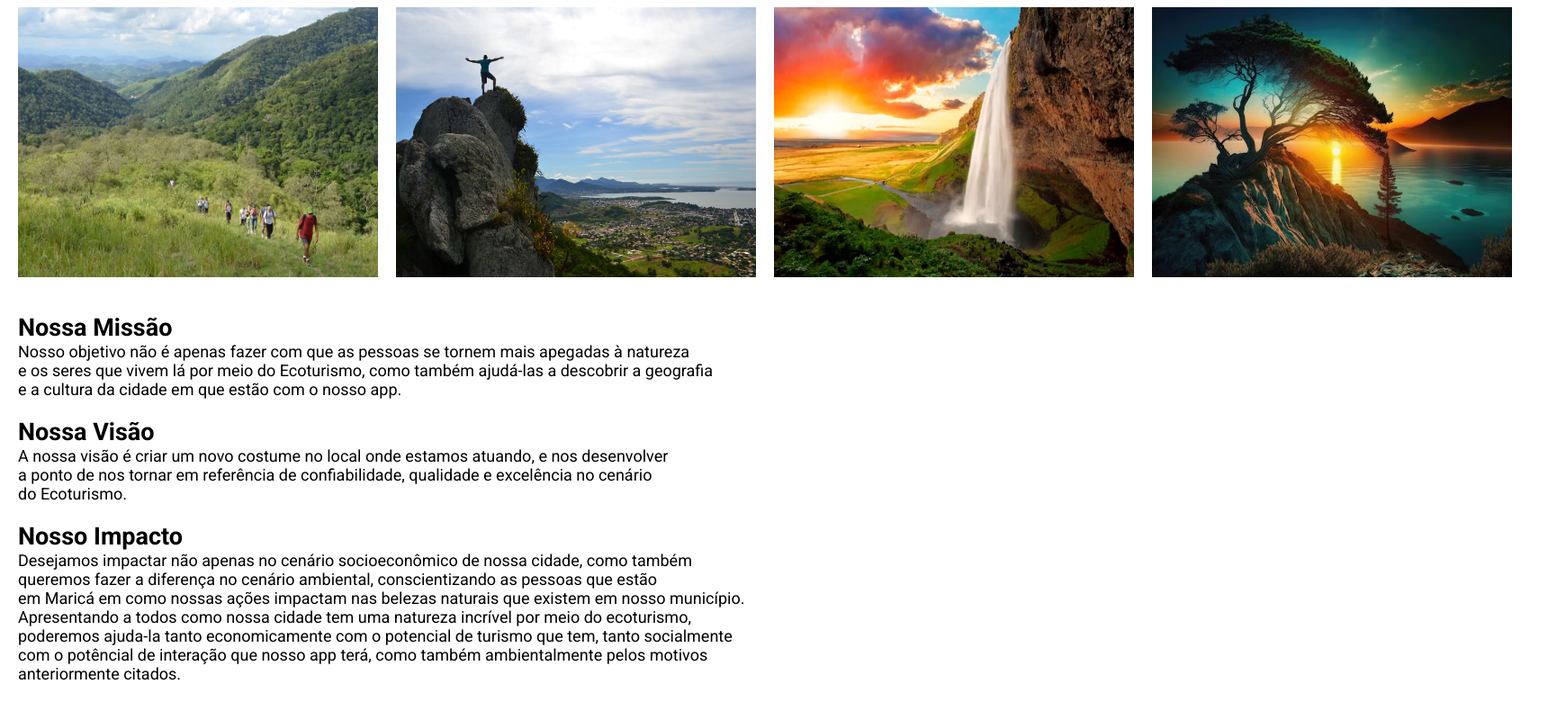
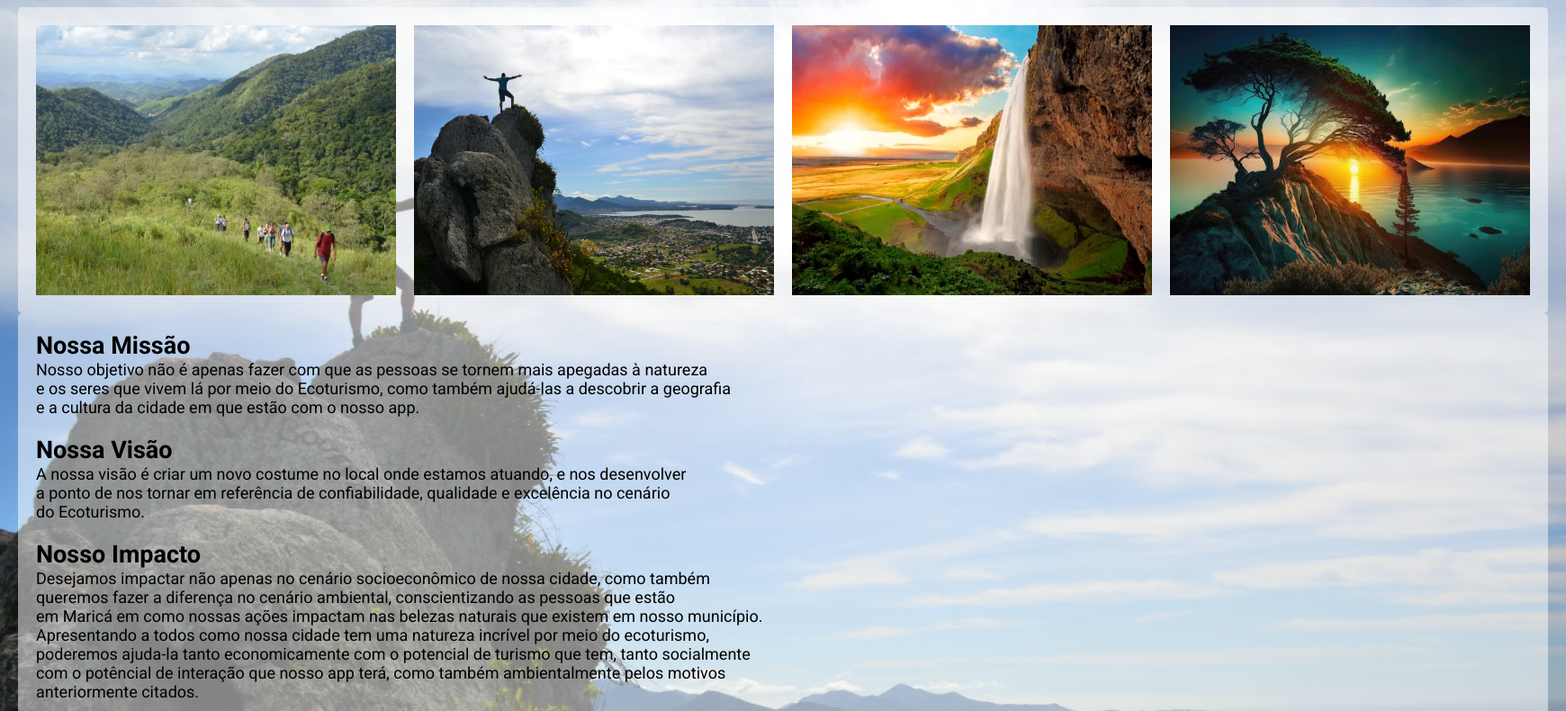
Before and after one commit to aksaraymalaklisi/projpage-prot, a plain HTML site: page index.html in a window 1280 px wide. Shown: the part 133-923 px from the top of the page at 90% size, 1740 px wide, since content can reach past the window. Drawn offline with Linux system fonts and the light colour scheme.

Commit message:
Corrigindo main

```diff
--- a/style.css
+++ b/style.css
@@ -141,6 +141,13 @@ hr{
     margin-top: 5px;
 }
 
+main{
+    padding: 20px;
+    background-image: url("imgs/background-image-test.jpg");
+    background-repeat: no-repeat;
+    background-position: center;
+    background-size: cover;
+}
 .main-body{
     display: grid;
 	grid-template-columns: 2fr 1fr;
```
Also changed, not shown: index.html (+0 -2 lines).
